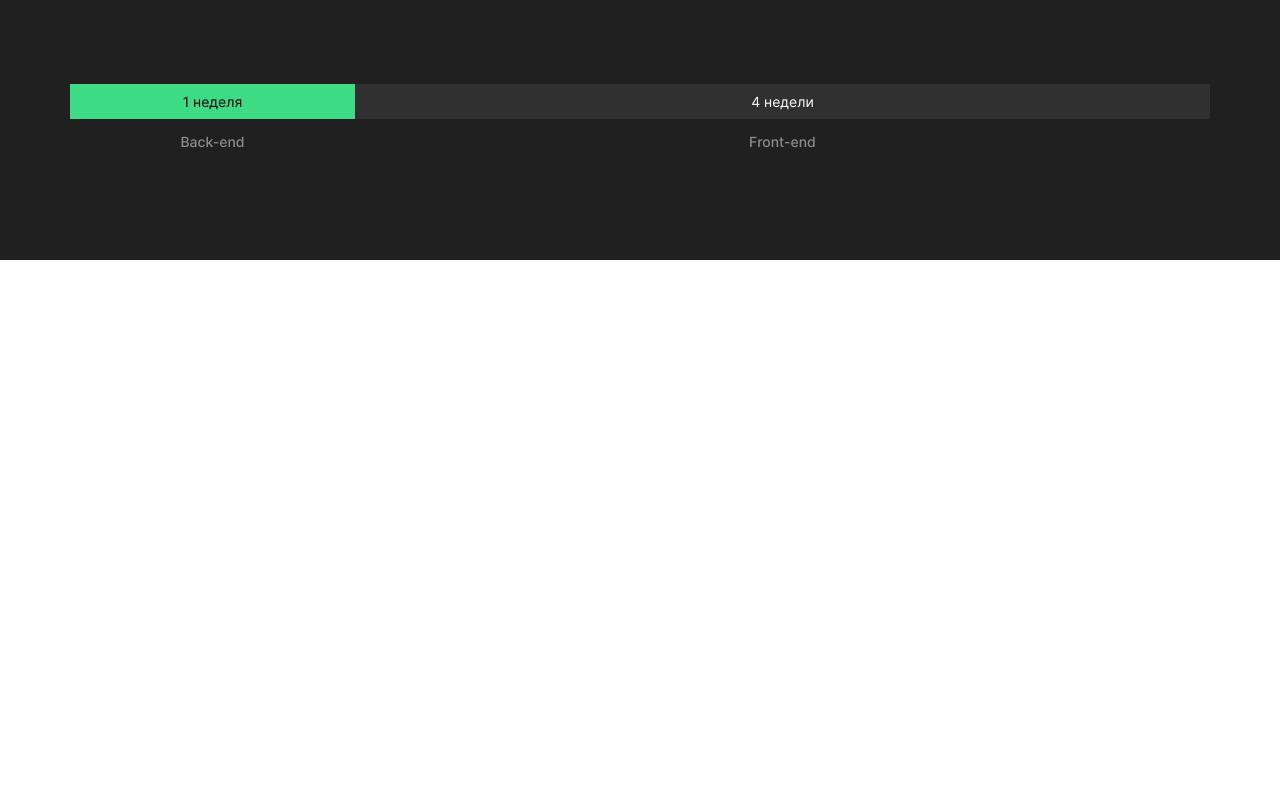
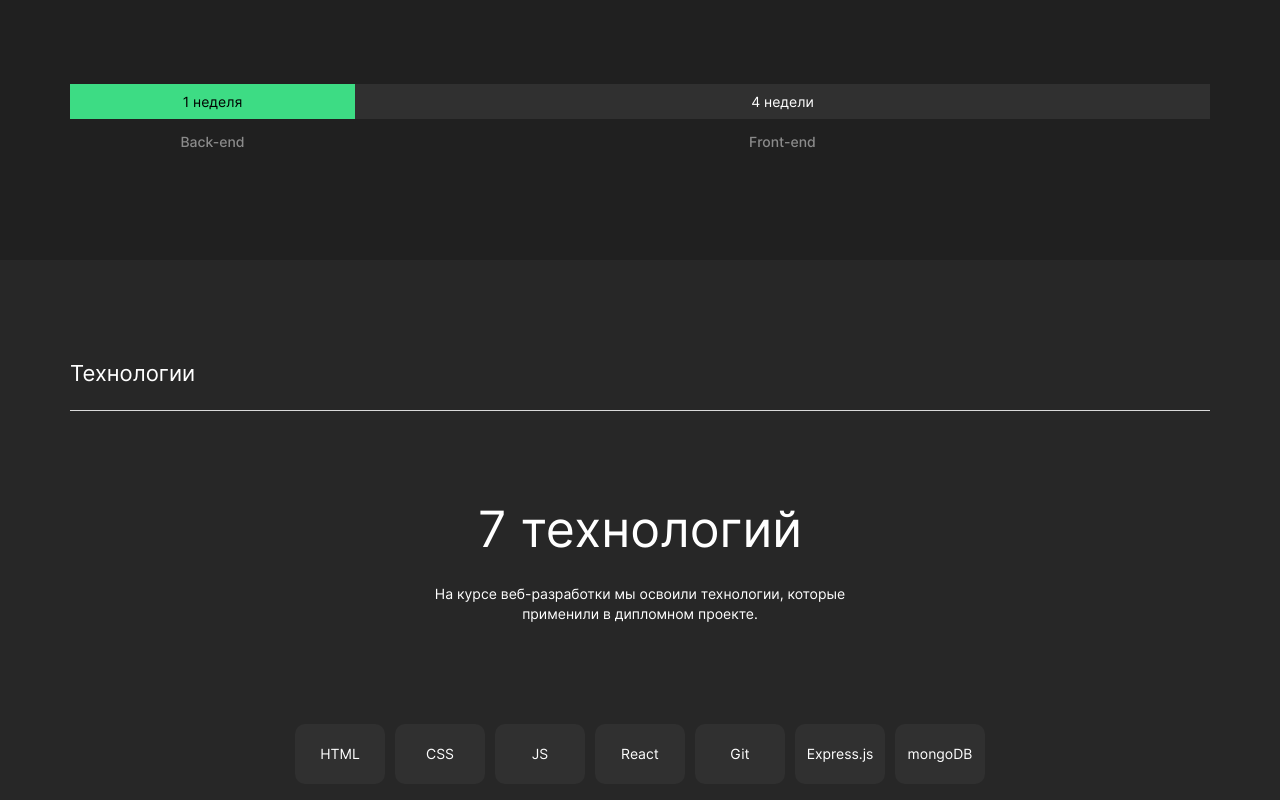
Before and after one commit to latypovroman/movies-explorer-frontend, a React (Create React App) app: page / in a window 1280 px wide. Shown: the part 980-1780 px from the top of the page. Before the commit the page ends 1240 px from the top, so only its background shows below. Built offline with nearby package versions, Linux system fonts and the light colour scheme.

Commit message:
added techs layout

```diff
--- a/src/components/Main/Main.js
+++ b/src/components/Main/Main.js
@@ -1,12 +1,14 @@
 import React from 'react';
 import Promo from "../Promo/Promo";
 import AboutProject from "../AboutProject/AboutProject";
+import Techs from "../Techs/Techs";
 
 const Main = () => {
     return (
         <main>
             <Promo/>
             <AboutProject/>
+            <Techs/>
         </main>
     );
 };
--- /dev/null
+++ b/src/components/Techs/Techs.css
@@ -0,0 +1,55 @@
+.techs {
+    background-color: #272727;
+    color: white;
+    padding: 100px 70px;
+}
+
+.techs__title {
+    font-weight: 400;
+    font-size: 22px;
+    line-height: 27px;
+    margin: 0 0 23px 0;
+}
+
+.techs__container {
+    border-top: 1px solid #DADADA;
+    padding-top: 89px;
+}
+
+.techs__subtitle {
+    font-weight: 400;
+    font-size: 50px;
+    line-height: 58px;
+    text-align: center;
+    margin: 0 0 26px 0;
+}
+
+.techs__description {
+    font-weight: 400;
+    font-size: 14px;
+    line-height: 20px;
+    margin: 0 auto 100px;
+    max-width: 460px;
+    text-align: center;
+}
+
+.techs__list {
+    margin: 0;
+    padding: 0;
+    list-style: none;
+    display: flex;
+    gap: 10px;
+    justify-content: center;
+}
+
+.techs__item {
+    background-color: #303030;
+    width: 90px;
+    height: 39px;
+    text-align: center;
+    padding-top: 21px;
+    border-radius: 10px;
+    font-weight: 400;
+    font-size: 14px;
+    line-height: 17px;
+}
--- /dev/null
+++ b/src/components/Techs/Techs.js
@@ -0,0 +1,27 @@
+import React from 'react';
+import './Techs.css'
+
+const Techs = () => {
+    return (
+        <section className="techs">
+            <h2 className="techs__title">Технологии</h2>
+            <div className="techs__container">
+                <p className="techs__subtitle">7 технологий</p>
+                <p className="techs__description">
+                    На курсе веб-разработки мы освоили технологии, которые применили в дипломном проекте.
+                </p>
+                <ul className="techs__list">
+                    <li className="techs__item">HTML</li>
+                    <li className="techs__item">CSS</li>
+                    <li className="techs__item">JS</li>
+                    <li className="techs__item">React</li>
+                    <li className="techs__item">Git</li>
+                    <li className="techs__item">Express.js</li>
+                    <li className="techs__item">mongoDB</li>
+                </ul>
+            </div>
+        </section>
+    );
+};
+
+export default Techs;
```
